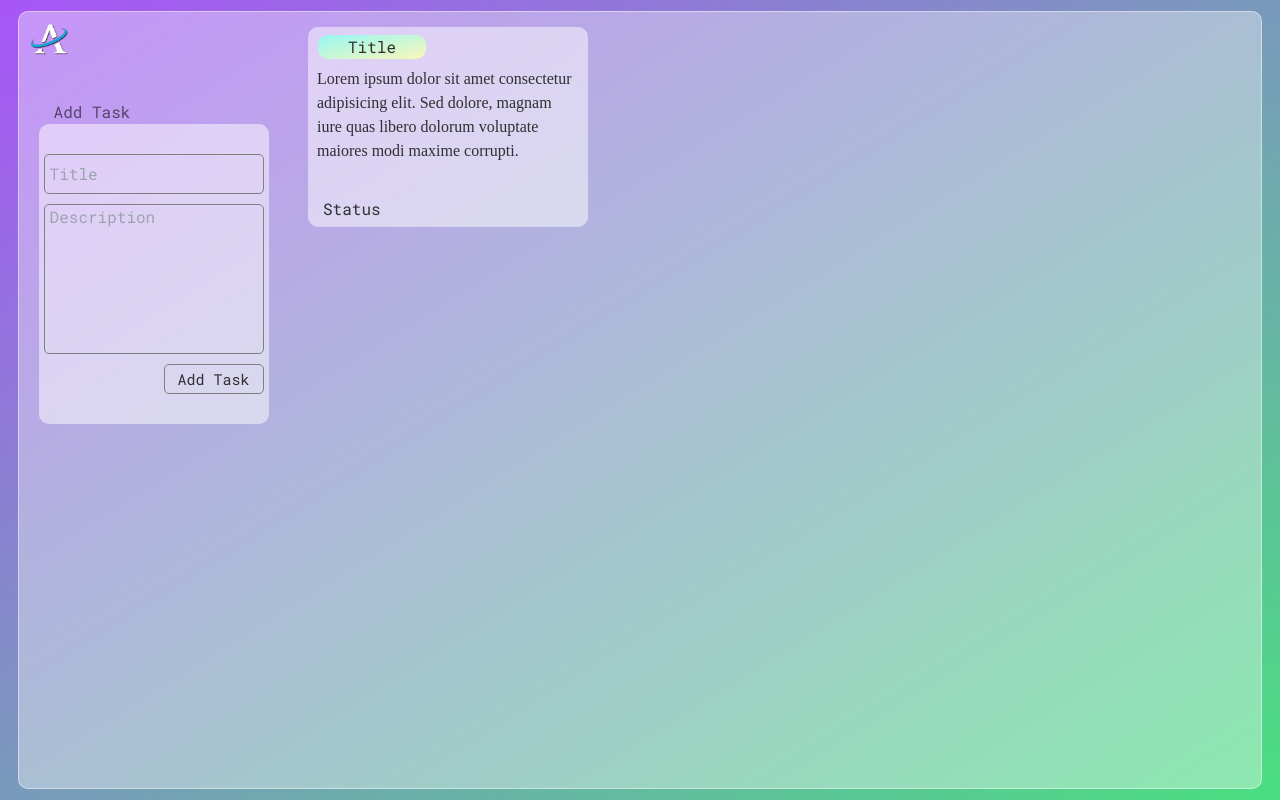
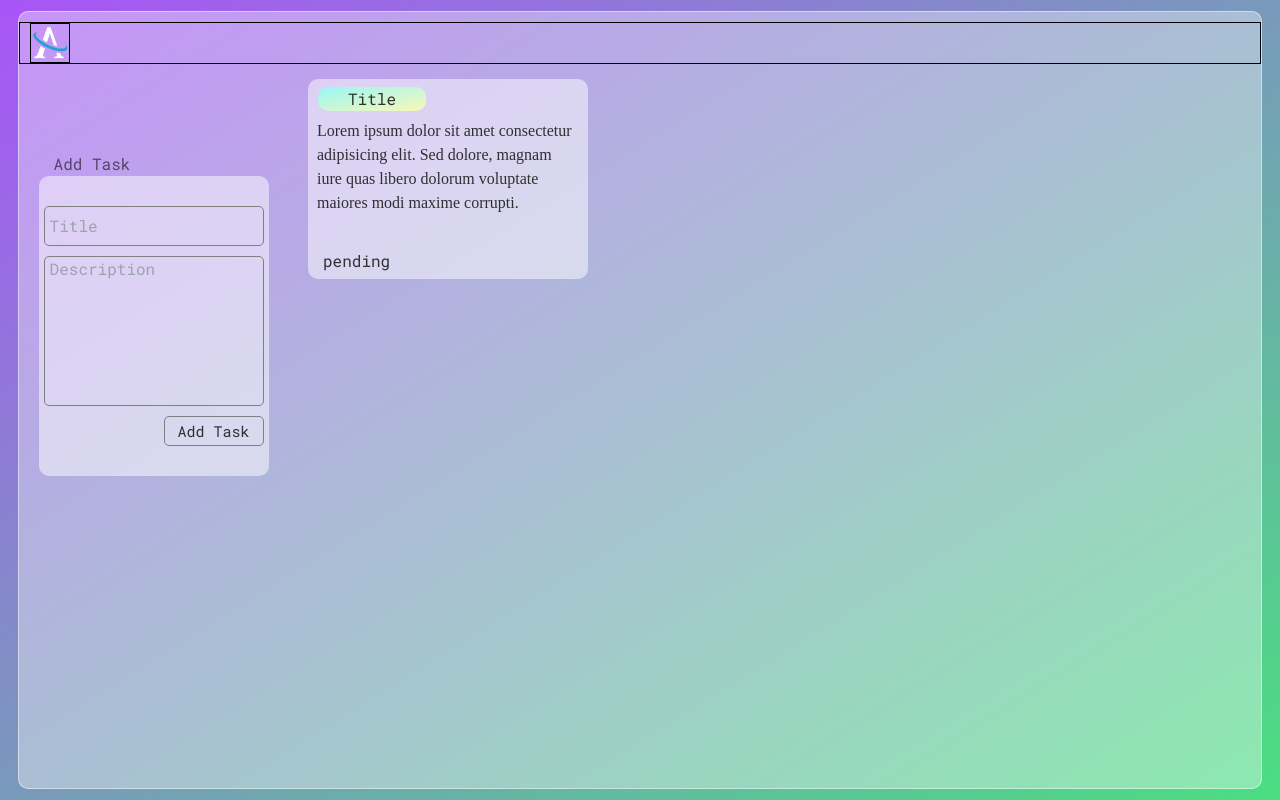
Before and after one commit to Fourthhy/appdev1-task-manager, a React (Vite) app: page / in a window 1280 px wide. Built offline with nearby package versions, Linux system fonts and the light colour scheme; a web font is replaced by a local one.

Commit message:
Created toggle button for task status

```diff
--- a/src/App.jsx
+++ b/src/App.jsx
@@ -1,5 +1,5 @@
 import { useState } from 'react'
-import ArchLogo from '/ArchivistLogo.png'
+import ArchLogo from '/ArchivistLogoEdited-.png'
 import TaskBox from './components/TaskBox'
 import AddTask from './components/AddTask'
 function App() {
@@ -9,8 +9,8 @@ function App() {
     <div class="h-screen w-screen flex justify-center items-center bg-gradient-to-br from-purple-500 to-green-400 h-screen w-screen">
       <div class="bg-[#ffffff5d] rounded-[10px] border-[1px] border-[#ffffff75] ">
         <div class="h-[97vh] w-[97vw] relative overflow-y-auto overflow-x-hidden ">
-          <div>
-            <img src={ArchLogo} class="h-20 w-20 mt-[-13px] ml-[-10px] absolute"/>
+          <div class="border-[1px] border-black flex justify-start items-center mt-[10px]"> {/* NAV BAR */}
+            <img src={ArchLogo} class="w-[40px] h-[40px] border-[1px] border-black ml-[10px]"/>
           </div>
           <div class="grid grid-cols-[21vw,75vw]">
             <div>
--- a/src/components/TaskBox.jsx
+++ b/src/components/TaskBox.jsx
@@ -1,8 +1,18 @@
+import { useState } from "react";
 import { RiDeleteBackLine } from "react-icons/ri";
 //bg-gradient-to-br from-[#FFD1FF] to-[#FBD0C8] - Red / Pending
 //bg-gradient-to-br from-[#97F7F5] to-[#FBF7B8] - Green / Completed
 function TaskBox() {
-    const container = document.getElementById('taskBox')
+    const [status, setStatus] = useState(false);
+    //checks if completed = true, pending = false
+
+    const handleStatus = () => {
+        if (status == true) {
+            setStatus(false)
+        } else {
+            setStatus(true);
+        }
+    }
 
     return (
         <>
@@ -24,8 +34,8 @@ function TaskBox() {
                             Lorem ipsum dolor sit amet consectetur adipisicing elit. Sed dolore, magnam iure quas libero dolorum voluptate maiores modi maxime corrupti.
                         </div>
 
-                        <div class="flex justify-start items-center ml-[15px] pb-[12px]">
-                            <div> Status </div>
+                        <div class="flex justify-start items-center ml-[15px] pb-[12px] cursor-pointer">
+                            <div onClick={handleStatus}> {status ? 'completed' : 'pending'} </div>
                         </div>
                     </div>
                 </div>
```
Also changed, not shown: public/ArchivistLogoEdited-.png (added).
